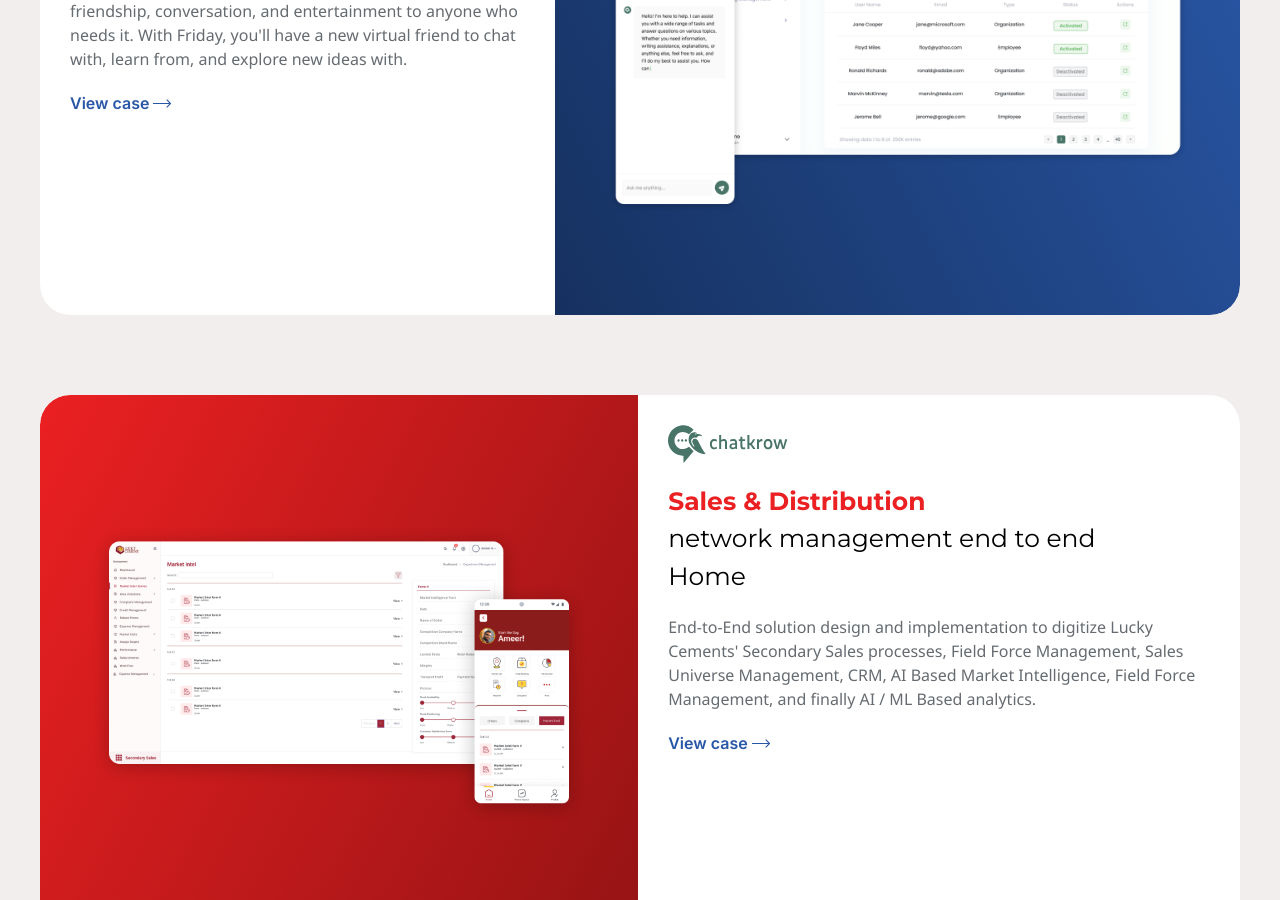
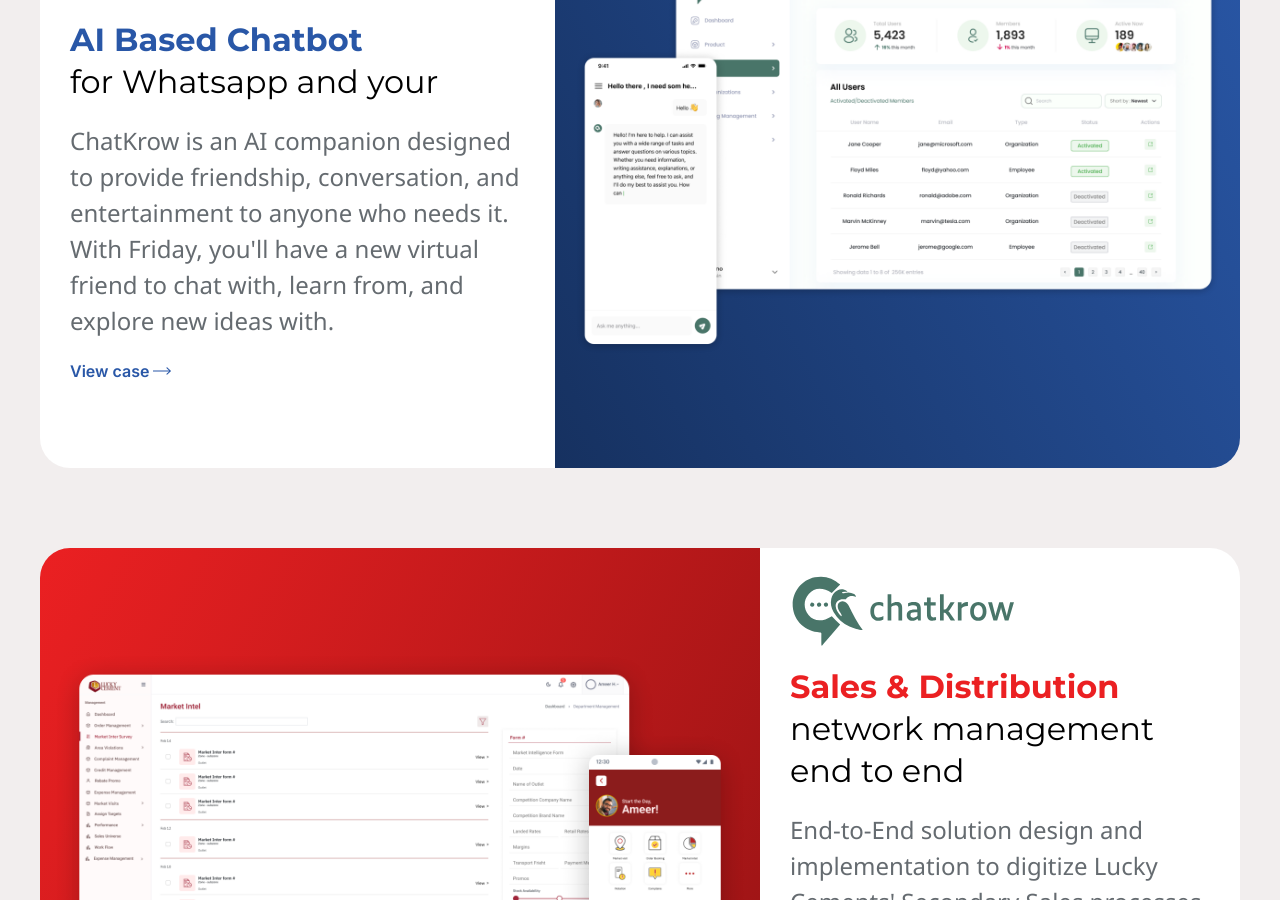
Before and after one commit to UmerFarooqOG/joyndigital, a Next.js app: page / in a window 1280 px wide. Shown: the part 1900-2800 px from the top of the page. Built offline with nearby package versions, Linux system fonts and the light colour scheme.

Commit message:
change to figma

```diff
--- a/src/app/home/page.jsx
+++ b/src/app/home/page.jsx
@@ -11,7 +11,7 @@
 
   const tranitiom = {duration:1,type:'spring'}
   return (
-    <div className='max-w-[1500px] overflow-hidden mt-[60px]   h-full mx-auto'>
+    <div className='max-w-[1400px] overflow-hidden mt-[60px]   h-full mx-auto'>
     {/* ------- hero --------  */}
     <section className='w-full h-[70vh] xsm:h-[100vh] px-[10px] xsm:px-[20px] py-[1rem] xsm:py-[2rem] mx-auto'>
     <motion.div initial={{opacity : 0 , y:-100, scale:0.7  }}
@@ -26,13 +26,13 @@
     <section className='w-full h-full  px-[20px] xsm:px-[40px] py-[2rem] mx-auto'>
       <motion.h2  initial={{opacity : 0 , x:-200 ,  }}
               whileInView={{opacity : 1,x:0 ,   }}
-              transition={{ duration: 1 ,type:'tween'}} className=' text-[18px] ssm:text-[23px] xsm:text-[40px] md:text-[60px] mdd:text-[70px] w-full text-[#2E2E2E] font-Montserrat font-bold'>We let you build relations <b></b> through our tailored digital <br /> products.</motion.h2>
+              transition={{ duration: 1 ,type:'tween'}} className=' text-[18px] ssm:text-[23px] xsm:text-[40px] md:text-[60px] mdd:text-[82px] leading-[100px] w-full text-[#2E2E2E] font-Montserrat font-bold'>We let you build relations <b></b> through our tailored digital <br /> products.</motion.h2>
       <div className='w-full flex-col my-[30px] flex items-end justify-start sm:justify-end'>
       <div className=' sm:w-auto w-full'>
       <motion.p initial={{opacity : 0 , x:200 ,scale:0.7  }}
               whileInView={{opacity : 1,x:0,   scale:1    }}
-              transition={tranitiom} className='text-[#7F7F7F] text-[10px] ssm:text-[12px] font-Noto xsm:text-[14px] sm:text-[16px] '>We create digital products and platforms that drive user <br /> engagement and redefine industries by developing an intimate <br /> knowledge of our clients and their audiences.</motion.p>
-      <Link href={'/'} ><motion.p className='my-[30px] inline-block bg-[#2957A7] hover:bg-transparent border-[#2957a7] hover:shadow-sm hover:text-black duration-[0.5s] border-[1px] font-Montserrat text-left font-semibold text-white py-[8px] rounded-[20px] px-[20px]' initial={{opacity:0 , y:100}} whileInView={{opacity:1, y:0}} transition={tranitiom}>Get in touch</motion.p></Link>
+              transition={tranitiom} className='text-[#7F7F7F] text-[10px] ssm:text-[12px] font-Noto xsm:text-[14px] sm:text-[22px] leading-[50px] '>We create digital products and platforms that drive user <br /> engagement and redefine industries by developing an intimate <br /> knowledge of our clients and their audiences.</motion.p>
+      <Link href={'/contact'} ><motion.p className='my-[30px] inline-block bg-[#2957A7] hover:bg-transparent border-[#2957a7] hover:shadow-sm hover:text-black duration-[0.5s] border-[1px] font-Montserrat text-left font-semibold text-white py-[8px] rounded-[40px] text-[28px] leading-[50px] px-[20px]' initial={{opacity:0 , y:100}} whileInView={{opacity:1, y:0}} transition={tranitiom}>Get in touch</motion.p></Link>
       </div>
       </div>
     </section>
--- a/src/components/Navbar.jsx
+++ b/src/components/Navbar.jsx
@@ -20,15 +20,8 @@
 
   return (
 
-    <nav className=' px-[1rem] fixed top-0 w-full bg-[#F2EEEE] opacity-[0.9]  z-[100] sm:px-[2rem] max mx-auto h-auto py-[1rem]  backdrop-blur-lg shadow-md mb-2 flex justify-between items-center'>
-      {/* <Link href={'/'} >
-        <Image
-          src="/assets/logo.png"
-          width={1000}
-          height={1000}
-          alt="Picture of the author" className='w-[60px] xsm:w-[100px] h-auto object-cover'
-        />
-      </Link> */}
+    <nav className=' px-[1rem] fixed top-0 w-full bg-[#F2EEEE] opacity-[0.9]  z-[100] sm:px-[2rem] max mx-auto h-auto py-[1rem]  backdrop-blur-lg mb-2 flex justify-between items-center'>
+
       <Link href={'/'} className='relative' >
         <Image
           src="/assets/joyn-png.png"
@@ -59,7 +52,7 @@
     </div>
         {
           navLinks.map((i) => {
-            return <Link onClick={() => LinkClick(i)}   className={`font-Noto text-[18px] lg:text-[20px] text-[#202020] link xl:text-[22px] font-[400] ${active === i ? 'active' : ''}`} href={i.id} key={i.id} >{i.title}</Link>
+            return <Link onClick={() => LinkClick(i)}   className={`font-Noto text-[18px] lg:text-[20px] text-[#202020] link font-[400] ${active === i ? 'active' : ''}`} href={i.id} key={i.id} >{i.title}</Link>
 
           })
         }
--- a/src/components/ProtCardReverse.jsx
+++ b/src/components/ProtCardReverse.jsx
@@ -12,21 +12,22 @@
     return (
         <motion.div initial={{opacity : 0 , x:200   }}
         whileInView={{opacity : 1,x:0     }}
-        transition={tranitiom}   className='flex flex-col-reverse mdd:flex-row-reverse my-[20px] overflow-hidden rounded-[30px] min-h-[40vh] h-full mdd:h-[70vh] w-full relative place-content-center items-center justify-start'>
+        transition={tranitiom}   className='flex flex-col mdd:flex-row-reverse my-[20px] rounded-[30px] h-[624px] w-full relative items-center justify-center'>
 
 
-        <div className=' rounded-[20px] mdd:rounded-s-[0px] rounded-e-[20px] mdd:rounded-e-[30px] h-full w-full my-[40px]  mdd:w-[45%] lg:w-[60%]  flex flex-col gap-[20px] px-[20px] ssm:px-[30px] py-[20px] ssm:py-[30px]  bg-white '>
-            <Image src={logo} width={100} height={100} className='w-[120px]' alt='Logo image' />
-            <h3 className=' text-[15px] ssm:text-[18px] xsm:text-[22px] lg:text-[25px] font-Montserrat'><span className='text-[#EB2022] font-bold'>{spanTitle} <br /></span>{title} <br />Home</h3>
+        <div className=' rounded-[20px] mdd:rounded-s-[0px] rounded-e-[20px] mdd:rounded-e-[30px] h-full w-full my-[40px] mdd:w-[45%] flex flex-col gap-[20px] px-[20px] ssm:px-[30px] py-[20px] items-start justify-center ssm:py-[30px]  bg-white '>
+        <Image src={logo} width={100} height={100} className='w-[120px] lg:w-[228px] h-[70px]' alt='Logo image' />
+            <h3 className='text-[15px] leading-[42px] ssm:text-[18px] xsm:text-[22px] lg:text-[32px] font-Montserrat'><span className='text-[#EB2022] font-bold'>{spanTitle} <br /></span>{title} <br /></h3>
 
-            <p className='text-[#656B70] text-[10px] xsm:w-full ssm:text-[12px] xsm:text-[14px] lg:text-[16px] font-Noto w-[90%]'>{desc}</p>
+            <p className='text-[#656B70] text-[10px] xsm:w-full ssm:text-[12px] xsm:text-[14px] lg:text-[24px] font-Noto w-[90%] leading-[36px]'>{desc}</p>
 
-            <Link className="text-[#2957A7] hover:ml-[20px] hover:text-black  hover:scale-105 duration-[1s]  text-[14px] xsm:text-[16px] font-semibold flex w-[50%] items-center gap-[4px]" href={`\ ${id}`} > View case <Image src={'/assets/Arrow.svg'} width={100} height={100} alt='arrow' className=' w-[14px] xsm:w-[18px]' /> </Link>
+
+            <Link className="text-[#2957A7] hover:ml-[20px] hover:text-black  hover:scale-105 duration-[1s]  text-[14px] xsm:text-[16px] font-semibold flex w-[50%] items-center gap-[4px]" href={`/${id}`} > View case <Image src={'/assets/Arrow.svg'} width={100} height={100} alt='arrow' className=' w-[14px] xsm:w-[18px]' /> </Link>
 
 
         </div>
-        <div style={blueGradient}  className='overflow-hidden flex items-center justify-center h-full rounded-[20px] rounded-e-[20px] mdd:rounded-e-[0px]  rounded-s-[30px]  px-[5px] ssm:px-[20px] py-[20px] ssm:py-[10px]   bg-l w-full  mdd:w-[55%] lg:w-[60%]'>
-            <Image src={image} width={1000} height={1000} className=' w-full h-full ssm:w-[90%] ssm:h-[90%] object-contain' alt='product image' />
+        <div style={blueGradient}  className='flex items-center justify-center h-full rounded-[20px] rounded-e-[20px] mdd:rounded-e-[0px]  rounded-s-[30px]  px-[5px] ssm:px-[20px] py-[20px] ssm:py-[10px]   bg-l w-full  mdd:w-[55%] lg:w-[60%]'>
+        <Image src={image} width={1000} height={1000} className=' w-full h-full ssm:w-[90%] ssm:h-auto max-w-[700px] lg:w-[700px] max-h-h-[500px] object-contain' alt='product image' />
         </div>
     </motion.div>
     )
--- a/src/components/ProtfolioCard.jsx
+++ b/src/components/ProtfolioCard.jsx
@@ -13,21 +13,21 @@
     return (
         <motion.div initial={{opacity : 0 , x:-200   }}
         whileInView={{opacity : 1,x:0     }}
-        transition={tranitiom}  className='flex flex-col mdd:flex-row my-[20px] overflow-hidden rounded-[30px] min-h-[40vh] h-full mdd:h-[70vh] w-full relative place-content-center items-center justify-start'>
+        transition={tranitiom}  className='flex flex-col mdd:flex-row my-[20px] rounded-[30px] h-[624px] w-full relative items-center justify-center'>
 
 
-            <div className=' rounded-[20px] mdd:rounded-e-[0px] rounded-s-[20px] mdd:rounded-s-[30px] h-full w-full my-[40px] mdd:w-[45%] flex flex-col gap-[20px] px-[20px] ssm:px-[30px] py-[20px] ssm:py-[30px]  bg-white '>
-                <Image src={logo} width={100} height={100} className='w-[120px]' alt='Logo image' />
-                <h3 className=' text-[15px] ssm:text-[18px] xsm:text-[22px] lg:text-[25px] font-Montserrat'><span className='text-[#2957A7] font-bold'>{spanTitle} <br /></span>{title} <br />Home</h3>
+            <div className=' rounded-[20px] mdd:rounded-e-[0px] rounded-s-[20px] mdd:rounded-s-[30px] h-full w-full my-[40px] mdd:w-[45%] flex flex-col gap-[20px] px-[20px] ssm:px-[30px] py-[20px] items-start justify-center ssm:py-[30px]  bg-white '>
+                <Image src={logo} width={100} height={100} className='w-[120px] lg:w-[228px] h-[70px]' alt='Logo image' />
+                <h3 className=' text-[15px] leading-[42px] ssm:text-[18px] xsm:text-[22px] lg:text-[32px] font-Montserrat'><span className='text-[#2957A7] font-bold'>{spanTitle} <br /></span>{title} <br /></h3>
 
-                <p className='text-[#656B70] text-[10px] xsm:w-full ssm:text-[12px] xsm:text-[14px] lg:text-[16px] font-Noto w-[90%]'>{desc}</p>
+                <p className='text-[#656B70] text-[10px] xsm:w-full ssm:text-[12px] xsm:text-[14px] lg:text-[24px] font-Noto w-[90%] leading-[36px]'>{desc}</p>
 
                 <Link className="text-[#2957A7] hover:ml-[20px] hover:text-black  hover:scale-105 duration-[1s]  text-[14px] xsm:text-[16px] font-semibold flex w-[50%] items-center gap-[4px]" href={`/${id}`} > View case <Image src={'/assets/Arrow.svg'} width={100} height={100} alt='arrow' className=' w-[14px] xsm:w-[18px]' /> </Link>
 
 
             </div>
             <div style={blueGradient}  className='overflow-hidden flex items-center justify-center h-full rounded-[20px] rounded-s-[20px] mdd:rounded-s-[0px]  rounded-e-[30px]  px-[5px] ssm:px-[20px] py-[20px] ssm:py-[10px]   bg-l w-full mdd:w-[55%] lg:w-[60%] '>
-                <Image src={image} width={1000} height={1000} className=' w-full h-full ssm:w-[90%] ssm:h-[90%] object-contain' alt='product image' />
+                <Image src={image} width={1000} height={1000} className=' w-full h-full ssm:w-[90%] ssm:h-auto lg:w-[700px] lg:h-[400px] object-contain' alt='product image' />
             </div>
         </motion.div>
     )
```
